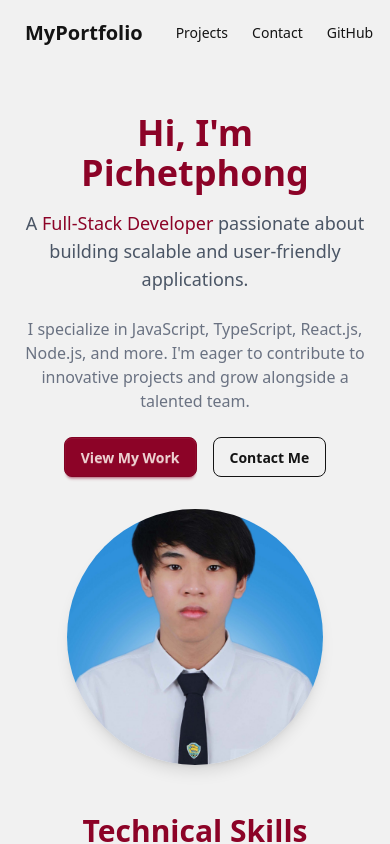
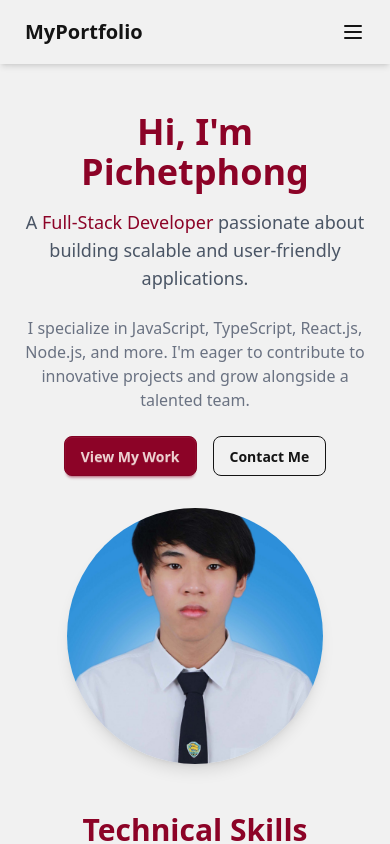
Before and after one commit to pichetphong/my-portfolio, a Next.js app: page / in a window 390 px wide. Shown: the top 844 px of the page. Built offline with nearby package versions, Linux system fonts and the light colour scheme.

Commit message:
Update sections and navbar for improved navigation and content clarity

```diff
--- a/app/globals.css
+++ b/app/globals.css
@@ -2,3 +2,7 @@
 @plugin "daisyui" {
   themes: autumn --default;
 }
+
+body {
+  padding-top: 4rem;
+}
--- a/components/landingPage/sectionFive.jsx
+++ b/components/landingPage/sectionFive.jsx
@@ -1,10 +1,12 @@
 export default function SectionFive() {
   return (
-    <section className="py-12 bg-base-100 text-center">
+    <section id="sectionFive" className="py-12 bg-base-100 text-center">
       <h2 className="text-3xl md:text-4xl font-bold text-primary mb-6">
-        AI Meal Planning System
+        Bachelor’s Final Project
       </h2>
-      <p className="text-lg text-gray-600 mb-8">Full-stack Web Application</p>
+      <p className="text-lg text-gray-600 mb-8">
+        AI Meal Planning System | Full-stack Web Application
+      </p>
       <div className="max-w-4xl mx-auto text-left">
         <p className="text-gray-700 mb-4">
           A web-based meal planning system using AI to generate daily
@@ -40,7 +42,7 @@ export default function SectionFive() {
         <iframe
           width="560"
           height="315"
-          src="https://www.youtube.com/embed/XRx2vo9UeWg"
+          src="https://www.youtube.com/embed/tnMxEobQdj4"
           title="AI Meal Planning System Demo"
           allow="accelerometer; autoplay; clipboard-write; encrypted-media; gyroscope; picture-in-picture"
           allowFullScreen
--- a/components/landingPage/sectionSix.jsx
+++ b/components/landingPage/sectionSix.jsx
@@ -1,6 +1,6 @@
 export default function SectionSix() {
   return (
-    <section className="py-12 bg-base-100 text-center">
+    <section id="sectionSix" className="py-12 bg-base-100 text-center">
       <h2 className="text-3xl md:text-4xl font-bold text-primary mb-6">
         Contact Me
       </h2>
--- a/components/navbar/navbar.jsx
+++ b/components/navbar/navbar.jsx
@@ -3,19 +3,66 @@ import Link from 'next/link';
 
 export default function Navbar() {
   return (
-    <div className="navbar bg-base-100">
+    <div className="navbar bg-base-100 fixed top-0 left-0 w-full z-50 shadow-md">
       <div className="flex-1">
         <Link href="/" className="btn btn-ghost normal-case text-xl">
           MyPortfolio
         </Link>
       </div>
       <div className="flex-none">
-        <ul className="menu menu-horizontal px-1">
+        {/* Dropdown Menu สำหรับมือถือ */}
+        <div className="dropdown dropdown-end md:hidden">
+          <button tabIndex={0} className="btn btn-ghost">
+            <svg
+              xmlns="http://www.w3.org/2000/svg"
+              fill="none"
+              viewBox="0 0 24 24"
+              strokeWidth={2}
+              stroke="currentColor"
+              className="w-6 h-6"
+            >
+              <path
+                strokeLinecap="round"
+                strokeLinejoin="round"
+                d="M4 6h16M4 12h16M4 18h16"
+              />
+            </svg>
+          </button>
+          <ul
+            tabIndex={0}
+            className="dropdown-content menu bg-base-100 rounded-box z-1 w-52 p-2 shadow-sm"
+          >
+            <li>
+              <Link href="#sectionOne">About Me</Link>
+            </li>
+            <li>
+              <Link href="#sectionFive">Bachelor’s Final Project</Link>
+            </li>
+            <li>
+              <Link href="#sectionSix">Contact Me</Link>
+            </li>
+            <li>
+              <a
+                href="https://github.com/pichetphong"
+                target="_blank"
+                rel="noopener noreferrer"
+              >
+                GitHub
+              </a>
+            </li>
+          </ul>
+        </div>
+
+        {/* เมนูปกติสำหรับหน้าจอใหญ่ */}
+        <ul className="menu menu-horizontal px-1 hidden md:flex">
           <li>
-            <Link href="#projects">Projects</Link>
+            <Link href="#sectionOne">About Me</Link>
           </li>
           <li>
-            <Link href="#contact">Contact</Link>
+            <Link href="#sectionFive">Bachelor’s Final Project</Link>
+          </li>
+          <li>
+            <Link href="#sectionSix">Contact Me</Link>
           </li>
           <li>
             <a
```
